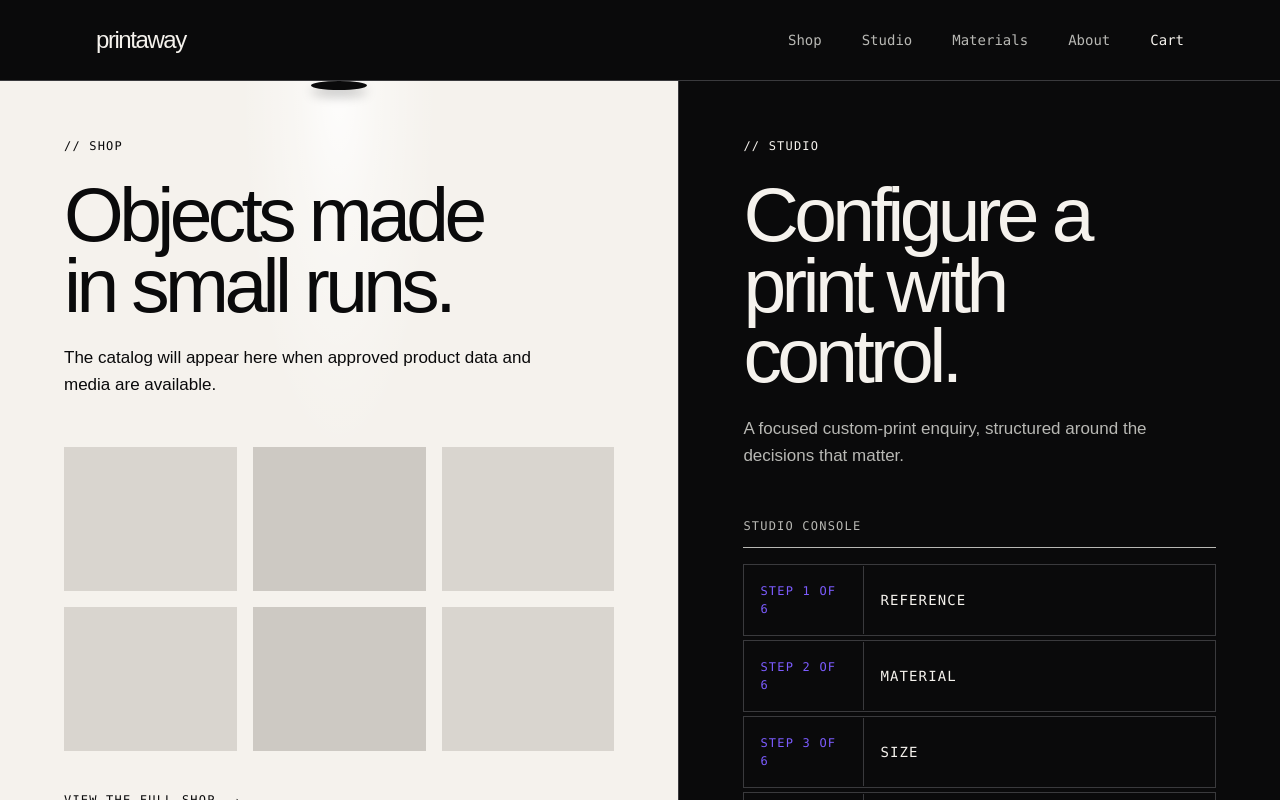
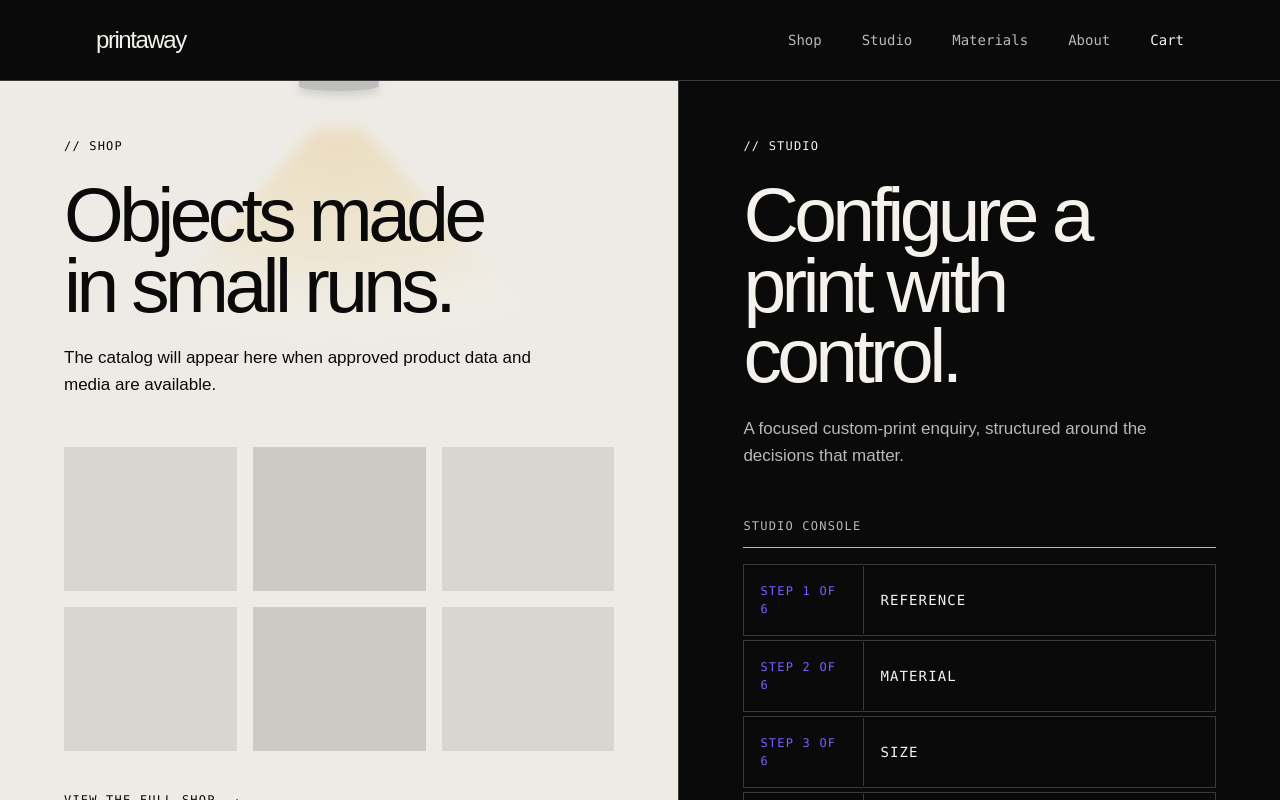
Before and after one commit to jasonkdeng/printaway, a Next.js app: page / in a window 1280 px wide. Shown: the top 800 px of the page. Built offline with nearby package versions, Linux system fonts and the light colour scheme.

Commit message:
fix: lighting fixture fix

```diff
--- a/src/app/page.module.css
+++ b/src/app/page.module.css
@@ -1,10 +1,14 @@
 .surface { display: grid; min-height: calc(100vh - 4.5rem); grid-template-columns: minmax(0, 1fr); }
 .shop, .studio { position: relative; overflow: hidden; }
-.shop { background: var(--pa-bone); color: var(--pa-void); }
+.shop { background: color-mix(in srgb, var(--pa-bone) 88%, var(--pa-aluminum)); color: var(--pa-void); }
 .studio { background: var(--pa-void); color: var(--pa-bone); border-top: 1px solid var(--pa-graphite); }
 .shopContent, .studioContent { position: relative; z-index: 1; max-width: 48rem; margin: 0 auto; padding: 4rem 1.5rem; }
-.spotlight { position: absolute; top: 0; left: 50%; width: 12rem; height: 23rem; transform: translateX(-50%); background: radial-gradient(ellipse at top, rgba(255,255,255,.88) 0%, rgba(255,255,255,.38) 30%, rgba(245,242,237,0) 72%); pointer-events: none; }
-.spotlight::before { content: ""; position: absolute; left: calc(50% - 1.75rem); top: 0; width: 3.5rem; height: .55rem; border-radius: 50%; background: var(--pa-void); box-shadow: 0 .35rem .7rem rgba(10,10,11,.28); }
+.spotlight { position: absolute; top: 0; left: 50%; width: min(46rem, 100%); height: clamp(22rem, 48vw, 34rem); transform: translateX(-50%); pointer-events: none; }
+.lightHousing { position: absolute; z-index: 2; top: 0; left: 50%; width: 5rem; height: .625rem; transform: translateX(-50%); border-radius: 0 0 50% 50%; background: color-mix(in srgb, var(--pa-aluminum) 88%, var(--pa-bone)); box-shadow: 0 .25rem .55rem color-mix(in srgb, var(--pa-graphite) 18%, transparent); }
+.lightBeam { position: absolute; top: 3rem; left: 50%; width: min(38rem, 96vw); height: clamp(17rem, 34vw, 23rem); transform: translateX(-50%); filter: blur(7px) hue-rotate(24deg); opacity: .92; }
+.lightBeamCore { stop-color: color-mix(in srgb, var(--pa-bone) 78%, var(--pa-hot-amber)); }
+.lightBeamMiddle { stop-color: color-mix(in srgb, var(--pa-bone) 86%, var(--pa-hot-amber)); stop-opacity: .8; }
+.lightBeamEdge { stop-color: var(--pa-bone); stop-opacity: 0; }
 .sectionLabel, .consoleHeader, .consoleFooter, .step span, .shopLink { font-family: var(--pa-font-mono); font-size: .75rem; letter-spacing: .1em; text-transform: uppercase; }
 .sectionLabel { margin: 0; }
 .shopHeading, .studioHeading { max-width: 10ch; margin: 1.5rem 0 0; font-family: var(--pa-font-display); font-size: clamp(2.75rem, 6vw, 5.75rem); line-height: .92; letter-spacing: -.06em; }
@@ -25,4 +29,4 @@
 .consoleFooter a { color: var(--pa-hot-amber); text-decoration: none; }
 .consoleFooter a:hover { color: var(--pa-bone); }
 @media (min-width: 64rem) { .surface { grid-template-columns: 53% 47%; } .studio { border-top: 0; border-left: 1px solid var(--pa-graphite); } .shopContent, .studioContent { padding: 3.5rem clamp(2rem, 5vw, 5rem); } .gallery { gap: 1rem; } }
-@media (prefers-reduced-motion: reduce) { .spotlight { display: none; } }
+@media (prefers-reduced-motion: reduce) { .spotlight { opacity: .72; } }
--- a/src/app/page.tsx
+++ b/src/app/page.tsx
@@ -8,7 +8,19 @@ export default function HomePage() {
   return (
     <section className={styles.surface}>
       <section aria-labelledby="shop-heading" className={styles.shop}>
-        <div aria-hidden="true" className={styles.spotlight} />
+        <div aria-hidden="true" className={styles.spotlight}>
+          <span className={styles.lightHousing} />
+          <svg className={styles.lightBeam} viewBox="0 0 100 100" preserveAspectRatio="none">
+            <defs>
+              <radialGradient id="shop-light-beam" cx="50%" cy="0%" r="86%">
+                <stop className={styles.lightBeamCore} offset="0%" />
+                <stop className={styles.lightBeamMiddle} offset="48%" />
+                <stop className={styles.lightBeamEdge} offset="82%" />
+              </radialGradient>
+            </defs>
+            <path d="M46 0 H54 L92 70 Q50 100 8 70 Z" fill="url(#shop-light-beam)" />
+          </svg>
+        </div>
         <div className={styles.shopContent}>
           <p className={styles.sectionLabel}>{"// Shop"}</p>
           <h1 id="shop-heading" className={styles.shopHeading}>Objects made in small runs.</h1>
```
